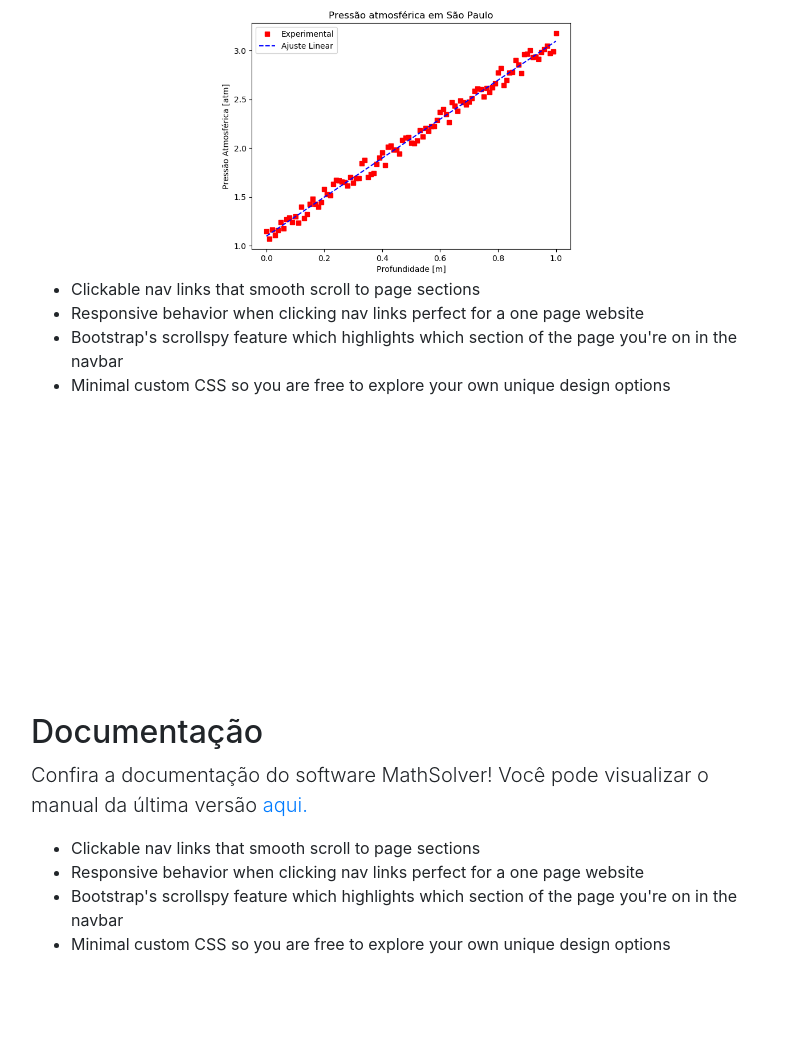
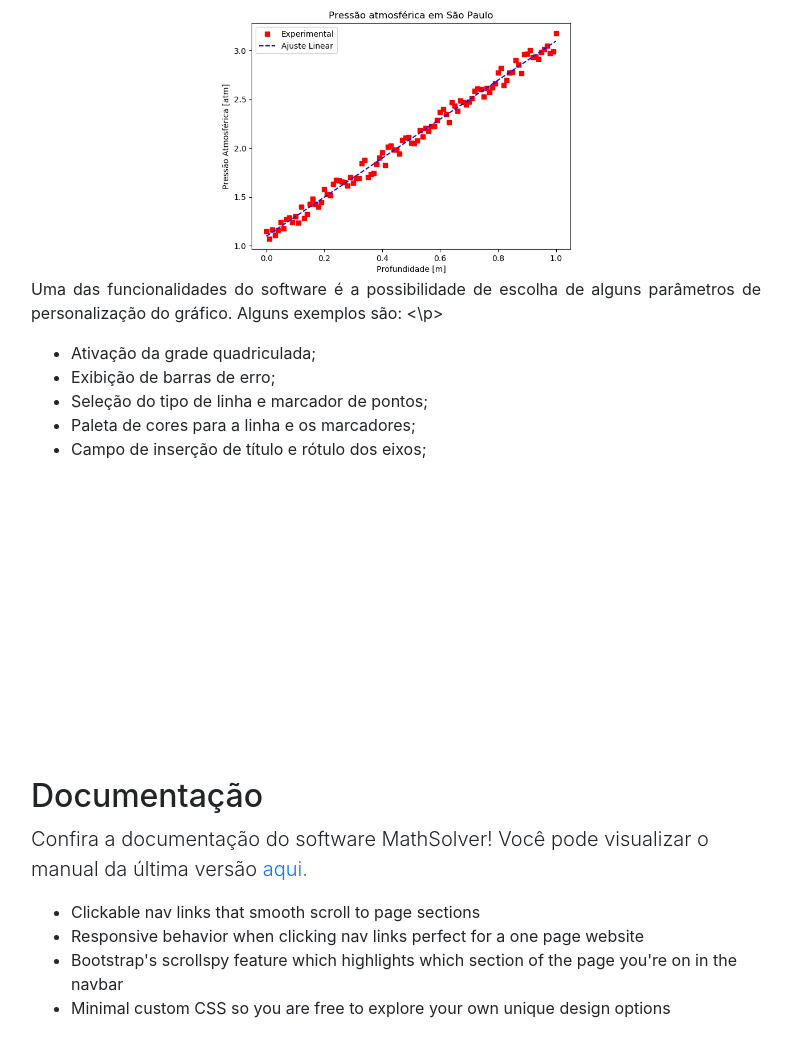
Before and after one commit to MathSolver/mathsolver.github.io, a website with bundled scripts: page index.html in a window 1280 px wide. Shown: the part 777-1834 px from the top of the page, without its empty margins (244-1036 px from the left). Built offline with nearby package versions, Linux system fonts and the light colour scheme.

Commit message:
Update index.html
Foi adicionado textos referentes à descrição do software.

```diff
--- a/index.html
+++ b/index.html
@@ -64,11 +64,13 @@
           <p class="lead">O MathSolver é um software baseado em Python que tem por objetivo o cálculo do ajuste linear de um conjunto de dados e a exibição gráfica da reta que melhor se ajusta e minimiza o erro.\n
           Foi desenvolvido por um grupo de estudantes da Escola de Engenharia de Lorena (EEL-USP) para fins didáticos. Aqui nesta página você poderá encontrar informações quanto à documentação, download do software, redes sociais e ficar por dentro das novidades.</p>
           <img src="images\pressao_sp.png" class="center">
+          <p class="text-justify"> Uma das funcionalidades do software é a possibilidade de escolha de alguns parâmetros de personalização do gráfico. Alguns exemplos são: <\p>
           <ul>
-            <li>Clickable nav links that smooth scroll to page sections</li>
-            <li>Responsive behavior when clicking nav links perfect for a one page website</li>
-            <li>Bootstrap's scrollspy feature which highlights which section of the page you're on in the navbar</li>
-            <li>Minimal custom CSS so you are free to explore your own unique design options</li>
+            <li>Ativação da grade quadriculada;</li>
+            <li>Exibição de barras de erro;</li>
+            <li>Seleção do tipo de linha e marcador de pontos;</li>
+            <li>Paleta de cores para a linha e os marcadores;</li>
+            <li>Campo de inserção de título e rótulo dos eixos;</li>
           </ul>
         </div>
       </div>
```
